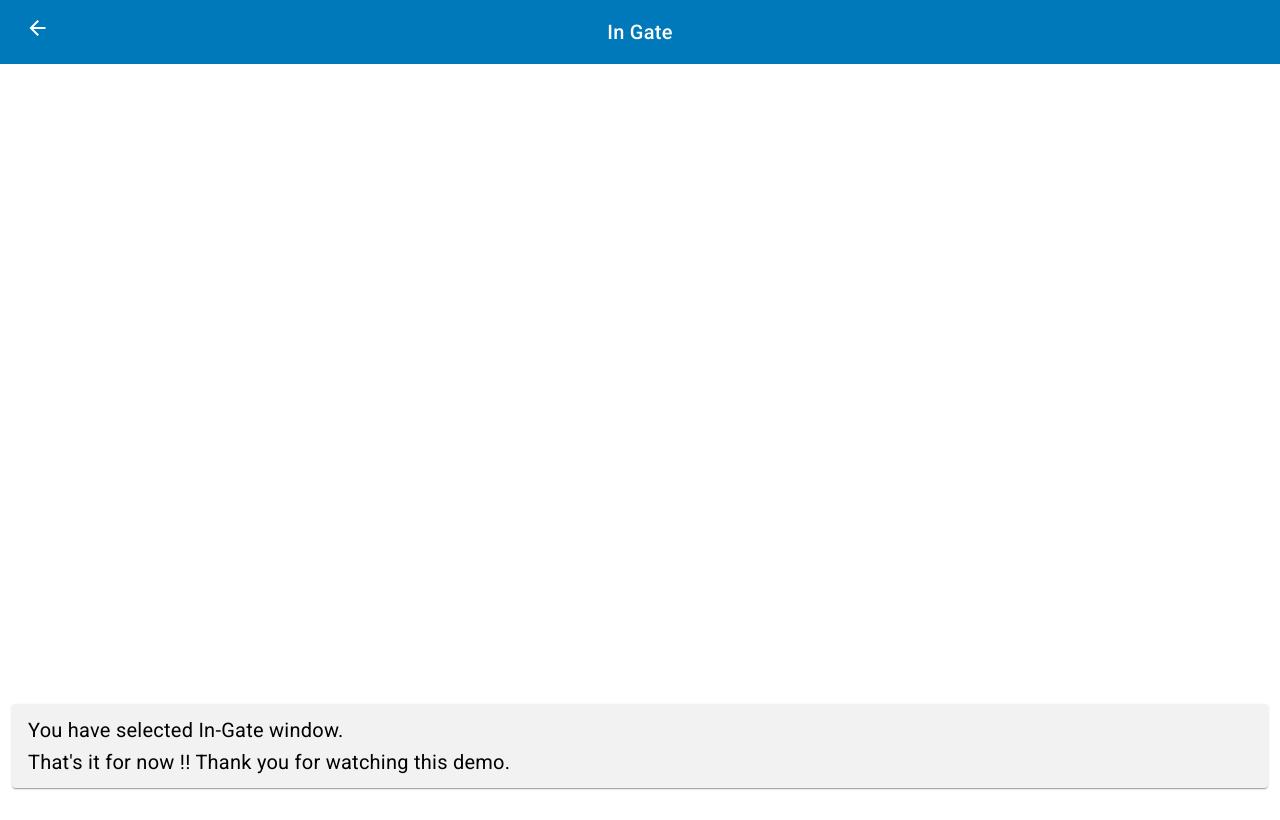
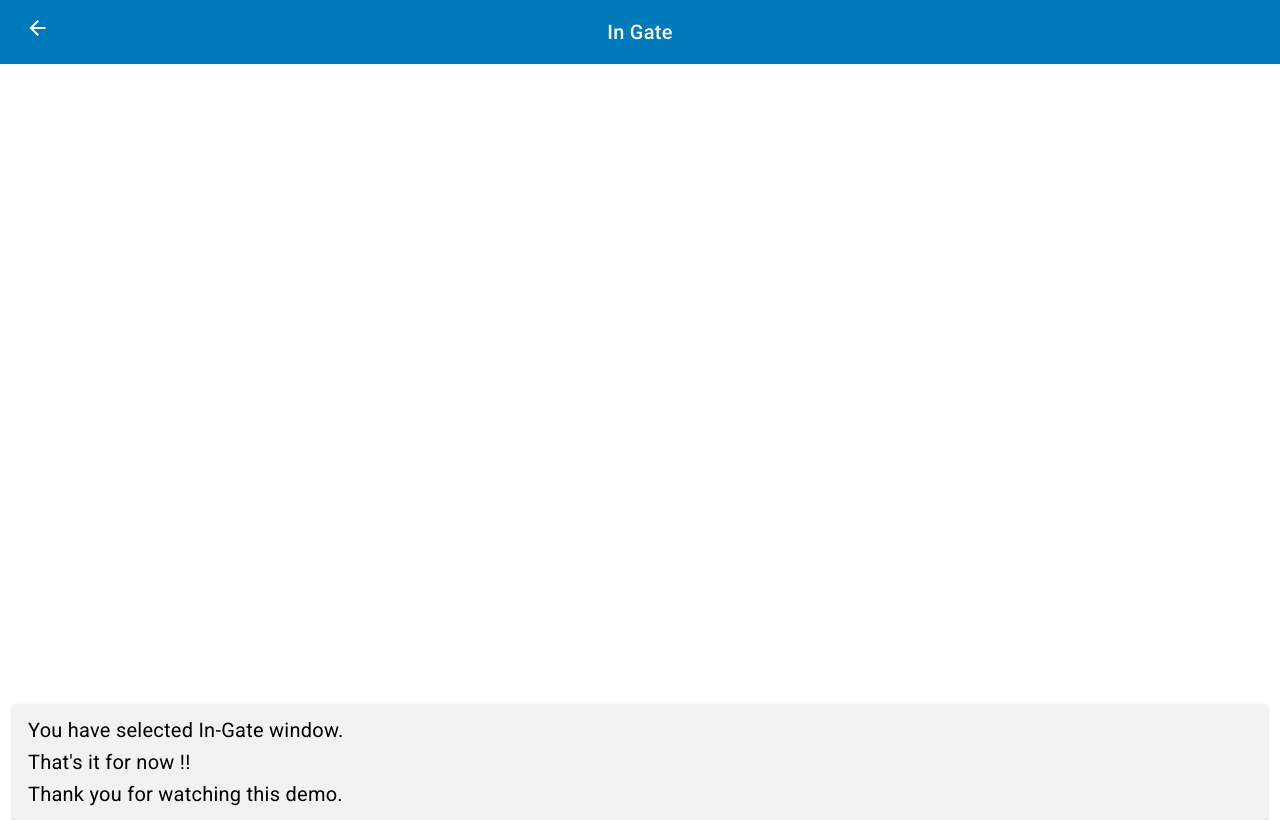
Before and after one commit to ashuraut1234/demo, an Angular app: page /thank-ingate in a window 1280 px wide. Built offline with nearby package versions, Linux system fonts and the light colour scheme.

Commit message:
some changes

```diff
--- a/src/app/thank-you-ingate/thank-you-ingate.component.html
+++ b/src/app/thank-you-ingate/thank-you-ingate.component.html
@@ -10,7 +10,8 @@
     <mat-card class="margin-card">
         <mat-card-content class="card-content">
             <p>You have selected In-Gate window.</p>
-            <p>That's it for now !! Thank you for watching this demo.</p>
+            <p>That's it for now !!</p>
+            <p>Thank you for watching this demo.</p>
         </mat-card-content>
     </mat-card>
 </div>
--- a/src/app/thank-you-outgate/thank-you-outgate.component.html
+++ b/src/app/thank-you-outgate/thank-you-outgate.component.html
@@ -10,7 +10,8 @@
     <mat-card class="margin-card">
         <mat-card-content class="card-content">
             <p>You have selected Out-Gate window.</p>
-            <p>That's it for now !! Thank you for watching this demo.</p>
+            <p>That's it for now !!</p>
+            <p>Thank you for watching this demo.</p>
         </mat-card-content>
     </mat-card>
 </div>
```
Also changed, not shown: 1 other file (tests, documents, lock files or other folders).
